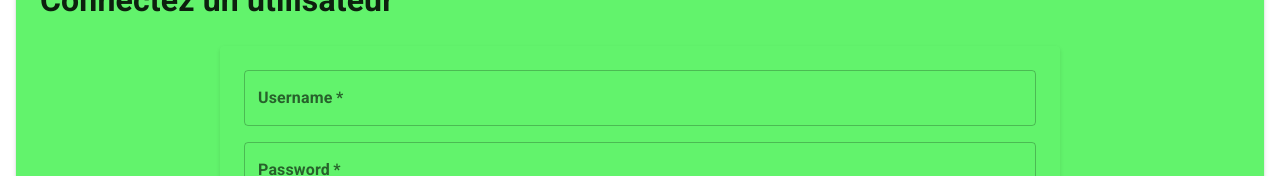
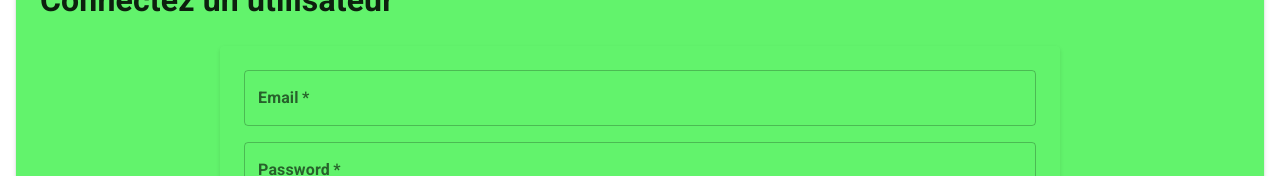
Before and after one commit to Adikajak/CAE, a React (Vite) app in the folder frontend/: page /login in a window 1280 px wide. Shown: the part 381-557 px from the top of the page. Built offline with nearby package versions, Linux system fonts and the light colour scheme.

Commit message:
feat(auth): change authentication model from username to email

```diff
--- a/frontend/src/components/Navbar/index.tsx
+++ b/frontend/src/components/Navbar/index.tsx
@@ -17,14 +17,11 @@ const NavBar = () => {
         </Button>
         {authenticatedUser ? (
           <>
-            <Button color="inherit" onClick={() => navigate('/add-pizza')}>
-              Ajouter une pizza
-            </Button>
             <Button color="inherit" onClick={() => clearUser()}>
               Se déconnecter
             </Button>
             <Typography variant="h6" component="div" sx={{ flexGrow: 1 }}>
-              Hello dear {authenticatedUser.username}
+              Hello dear {authenticatedUser.email}
             </Typography>
           </>
         ) : (
--- a/frontend/src/components/pages/LoginPage.tsx
+++ b/frontend/src/components/pages/LoginPage.tsx
@@ -1,6 +1,6 @@
 import { useState, SyntheticEvent, useContext } from 'react';
 import { useNavigate } from 'react-router-dom';
-import { Box, Button, TextField, useTheme } from '@mui/material';
+import { Alert, Box, Button, TextField, useTheme } from '@mui/material';
 import { UserContextType } from '../../types';
 import { UserContext } from '../../contexts/UserContext';
 import './index.css';
@@ -8,23 +8,28 @@ import './index.css';
 const LoginPage = () => {
   const { loginUser }: UserContextType = useContext(UserContext);
   const navigate = useNavigate();
-  const [username, setUsername] = useState('');
+  const [email, setEmail] = useState('');
   const [password, setPassword] = useState('');
+  const [errorMessage, setErrorMessage] = useState('');
   const theme = useTheme();
 
   const handleSubmit = async (e: SyntheticEvent) => {
     e.preventDefault();
+    setErrorMessage('');
     try {
-      await loginUser({ username, password });
+      await loginUser({ email, password });
       navigate('/');
     } catch (err) {
       console.error('LoginPage::error: ', err);
+      setErrorMessage(
+        "Echec de connexion. Verifiez l'email et le mot de passe.",
+      );
     }
   };
 
-  const handleUsernameInputChange = (e: SyntheticEvent) => {
+  const handleEmailInputChange = (e: SyntheticEvent) => {
     const input = e.target as HTMLInputElement;
-    setUsername(input.value);
+    setEmail(input.value);
   };
 
   const handlePasswordChange = (e: SyntheticEvent) => {
@@ -47,12 +52,13 @@ const LoginPage = () => {
         <Box sx={{ marginBottom: 2 }}>
           <TextField
             fullWidth
-            id="username"
-            name="username"
-            label="Username"
+            id="email"
+            name="email"
+            type="email"
+            label="Email"
             variant="outlined"
-            value={username}
-            onChange={handleUsernameInputChange}
+            value={email}
+            onChange={handleEmailInputChange}
             required
             color="primary"
             sx={{
@@ -79,6 +85,11 @@ const LoginPage = () => {
         <Button type="submit" variant="contained" color="primary">
           S'authentifier
         </Button>
+        {errorMessage && (
+          <Alert severity="error" sx={{ marginTop: 2 }}>
+            {errorMessage}
+          </Alert>
+        )}
       </form>
     </Box>
   );
--- a/frontend/src/components/pages/RegisterPage.tsx
+++ b/frontend/src/components/pages/RegisterPage.tsx
@@ -1,6 +1,6 @@
 import { useState, SyntheticEvent, useContext } from 'react';
 import { useNavigate } from 'react-router-dom';
-import { Box, Button, TextField, useTheme } from '@mui/material';
+import { Alert, Box, Button, TextField, useTheme } from '@mui/material';
 import { UserContextType } from '../../types';
 import { UserContext } from '../../contexts/UserContext';
 import './index.css';
@@ -8,23 +8,26 @@ import './index.css';
 const RegisterPage = () => {
   const { registerUser }: UserContextType = useContext(UserContext);
   const navigate = useNavigate();
-  const [username, setUsername] = useState('');
+  const [email, setEmail] = useState('');
   const [password, setPassword] = useState('');
+  const [errorMessage, setErrorMessage] = useState('');
   const theme = useTheme();
 
   const handleSubmit = async (e: SyntheticEvent) => {
     e.preventDefault();
+    setErrorMessage('');
     try {
-      await registerUser({ username, password });
+      await registerUser({ email, password });
       navigate('/');
     } catch (err) {
       console.error('RegisterPage::error: ', err);
+      setErrorMessage("Echec d'inscription. Verifiez le format de l'email.");
     }
   };
 
-  const handleUsernameInputChange = (e: SyntheticEvent) => {
+  const handleEmailInputChange = (e: SyntheticEvent) => {
     const input = e.target as HTMLInputElement;
-    setUsername(input.value);
+    setEmail(input.value);
   };
 
   const handlePasswordChange = (e: SyntheticEvent) => {
@@ -47,12 +50,13 @@ const RegisterPage = () => {
         <Box sx={{ marginBottom: 2 }}>
           <TextField
             fullWidth
-            id="username"
-            name="username"
-            label="Username"
+            id="email"
+            name="email"
+            type="email"
+            label="Email"
             variant="outlined"
-            value={username}
-            onChange={handleUsernameInputChange}
+            value={email}
+            onChange={handleEmailInputChange}
             required
             color="primary"
             sx={{
@@ -79,6 +83,11 @@ const RegisterPage = () => {
         <Button type="submit" variant="contained" color="primary">
           Créer le compte
         </Button>
+        {errorMessage && (
+          <Alert severity="error" sx={{ marginTop: 2 }}>
+            {errorMessage}
+          </Alert>
+        )}
       </form>
     </Box>
   );
```
Also changed, not shown: 1 other file (tests, documents, lock files or other folders).
